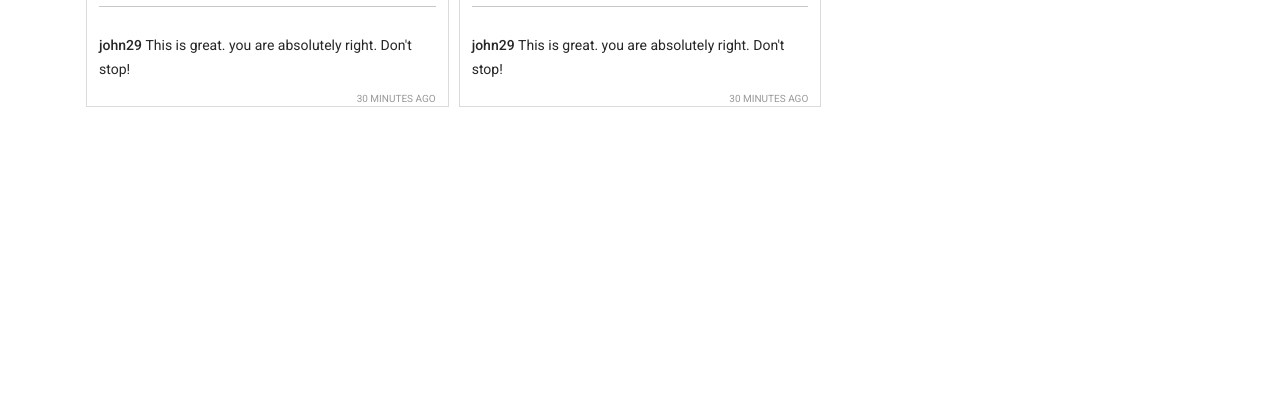
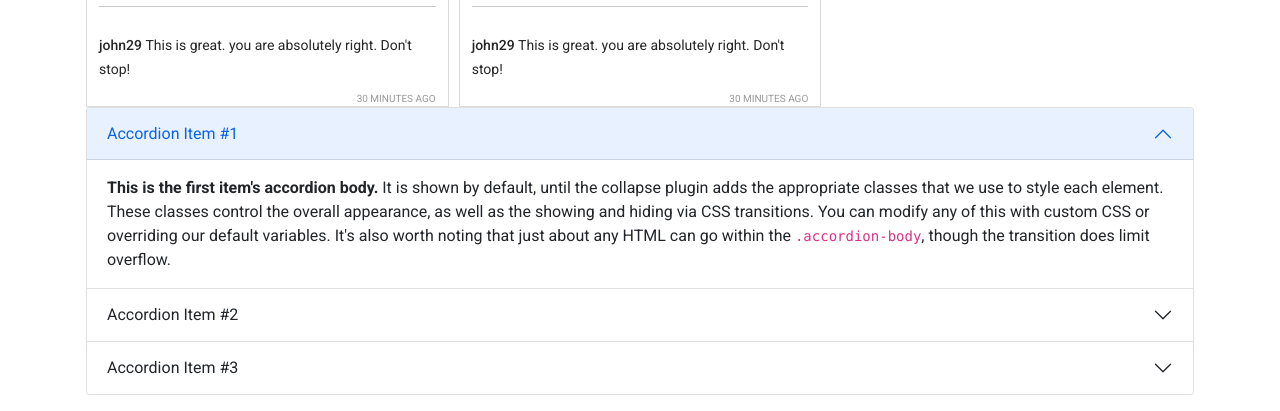
Before and after one commit to Mahamudul5/fixing-some-bug, a plain HTML site: page index.html in a window 1280 px wide. Shown: the part 1425-1836 px from the top of the page. Before the commit the page ends 1548 px from the top, so only its background shows below. Drawn offline with nearby package versions, Linux system fonts and the light colour scheme.

Commit message:
faq section added

```diff
--- a/index.html
+++ b/index.html
@@ -1,5 +1,6 @@
 <!DOCTYPE html>
 <html lang="en">
+
 <head>
     <meta charset="UTF-8" />
     <meta http-equiv="X-UA-Compatible" content="IE=edge" />
@@ -7,49 +8,32 @@
     <title>Insta-Sohor</title>
     <link rel="stylesheet" href="./css/style.css" />
     <!-- Latest compiled and minified CSS -->
-        <link
-            href="https://cdn.jsdelivr.net/npm/bootstrap@5.1.3/dist/css/bootstrap.min.css"
-            rel="stylesheet"
-            integrity="sha384-1BmE4kWBq78iYhFldvKuhfTAU6auU8tT94WrHftjDbrCEXSU1oBoqyl2QvZ6jIW3"
-            crossorigin="anonymous"
-        />
+    <link href="https://cdn.jsdelivr.net/npm/bootstrap@5.1.3/dist/css/bootstrap.min.css" rel="stylesheet"
+        integrity="sha384-1BmE4kWBq78iYhFldvKuhfTAU6auU8tT94WrHftjDbrCEXSU1oBoqyl2QvZ6jIW3" crossorigin="anonymous" />
 
     <!-- google Montserrat  font  -->
     <link rel="preconnect" href="https://fonts.googleapis.com" />
     <link rel="preconnect" href="https://fonts.gstatic.com" crossorigin />
-        <link
-            href="https://fonts.googleapis.com/css2?family=Montserrat:wght@300;400;500&display=swap"
-            rel="stylesheet"
-        />
-        <link
-            rel="stylesheet"
-            href="https://cdnjs.cloudflare.com/ajax/libs/font-awesome/6.0.0/css/all.min.css"
+    <link href="https://fonts.googleapis.com/css2?family=Montserrat:wght@300;400;500&display=swap" rel="stylesheet" />
+    <link rel="stylesheet" href="https://cdnjs.cloudflare.com/ajax/libs/font-awesome/6.0.0/css/all.min.css"
         integrity="sha512-9usAa10IRO0HhonpyAIVpjrylPvoDwiPUiKdWk5t3PyolY1cOd4DSE0Ga+ri4AuTroPR5aQvXU9xC6qOPnzFeg=="
-            crossorigin="anonymous"
-            referrerpolicy="no-referrer"
-        />
+        crossorigin="anonymous" referrerpolicy="no-referrer" />
+    <!-- js link for bootstrap  -->
+    <script src="https://cdn.jsdelivr.net/npm/bootstrap@5.0.2/dist/js/bootstrap.bundle.min.js"
+        integrity="sha384-MrcW6ZMFYlzcLA8Nl+NtUVF0sA7MsXsP1UyJoMp4YLEuNSfAP+JcXn/tWtIaxVXM"
+        crossorigin="anonymous"></script>
 </head>
 
 <body>
     <header>
         <nav class="navbar navbar-expand-lg navbar-light bg-light px-5">
             <a class="navbar-brand" href="#">Insta-Sohor</a>
-                <button
-                    class="navbar-toggler"
-                    type="button"
-                    data-toggle="collapse"
-                    data-target="#navbarSupportedContent"
-                    aria-controls="navbarSupportedContent"
-                    aria-expanded="false"
-                    aria-label="Toggle navigation"
-                >
+            <button class="navbar-toggler" type="button" data-toggle="collapse" data-target="#navbarSupportedContent"
+                aria-controls="navbarSupportedContent" aria-expanded="false" aria-label="Toggle navigation">
                 <span class="navbar-toggler-icon"></span>
             </button>
 
-                <div
-                    class="collapse navbar-collapse justify-content-end"
-                    id="navbarSupportedContent"
-                >
+            <div class="collapse navbar-collapse justify-content-end" id="navbarSupportedContent">
                 <ul class="navbar-nav mr-auto">
                     <li class="nav-link active" role="button" onclick="switchTab( 'posts' )">
                         <i class="fa-solid fa-house"></i>
@@ -76,10 +60,73 @@
         <div id="reported">
             <h1>Reported posts</h1>
         </div>
+        <!-- faq section start  -->
+        <section>
+            <div class="accordion" id="accordionExample">
+                <div class="accordion-item">
+                    <h2 class="accordion-header" id="headingOne">
+                        <button class="accordion-button" type="button" data-bs-toggle="collapse"
+                            data-bs-target="#collapseOne" aria-expanded="true" aria-controls="collapseOne">
+                            Accordion Item #1
+                        </button>
+                    </h2>
+                    <div id="collapseOne" class="accordion-collapse collapse show" aria-labelledby="headingOne"
+                        data-bs-parent="#accordionExample">
+                        <div class="accordion-body">
+                            <strong>This is the first item's accordion body.</strong> It is shown by default, until the
+                            collapse plugin adds the appropriate classes that we use to style each element. These
+                            classes control the overall appearance, as well as the showing and hiding via CSS
+                            transitions. You can modify any of this with custom CSS or overriding our default variables.
+                            It's also worth noting that just about any HTML can go within the
+                            <code>.accordion-body</code>, though the transition does limit overflow.
+                        </div>
+                    </div>
+                </div>
+                <div class="accordion-item">
+                    <h2 class="accordion-header" id="headingTwo">
+                        <button class="accordion-button collapsed" type="button" data-bs-toggle="collapse"
+                            data-bs-target="#collapseTwo" aria-expanded="false" aria-controls="collapseTwo">
+                            Accordion Item #2
+                        </button>
+                    </h2>
+                    <div id="collapseTwo" class="accordion-collapse collapse" aria-labelledby="headingTwo"
+                        data-bs-parent="#accordionExample">
+                        <div class="accordion-body">
+                            <strong>This is the second item's accordion body.</strong> It is hidden by default, until
+                            the collapse plugin adds the appropriate classes that we use to style each element. These
+                            classes control the overall appearance, as well as the showing and hiding via CSS
+                            transitions. You can modify any of this with custom CSS or overriding our default variables.
+                            It's also worth noting that just about any HTML can go within the
+                            <code>.accordion-body</code>, though the transition does limit overflow.
+                        </div>
+                    </div>
+                </div>
+                <div class="accordion-item">
+                    <h2 class="accordion-header" id="headingThree">
+                        <button class="accordion-button collapsed" type="button" data-bs-toggle="collapse"
+                            data-bs-target="#collapseThree" aria-expanded="false" aria-controls="collapseThree">
+                            Accordion Item #3
+                        </button>
+                    </h2>
+                    <div id="collapseThree" class="accordion-collapse collapse" aria-labelledby="headingThree"
+                        data-bs-parent="#accordionExample">
+                        <div class="accordion-body">
+                            <strong>This is the third item's accordion body.</strong> It is hidden by default, until the
+                            collapse plugin adds the appropriate classes that we use to style each element. These
+                            classes control the overall appearance, as well as the showing and hiding via CSS
+                            transitions. You can modify any of this with custom CSS or overriding our default variables.
+                            It's also worth noting that just about any HTML can go within the
+                            <code>.accordion-body</code>, though the transition does limit overflow.
+                        </div>
+                    </div>
+                </div>
+            </div>
+        </section>
     </main>
     <footer></footer>
 
     <!-- add javascript  file  -->
     <script src="./js/app.js"></script>
 </body>
+
 </html>
```
Lines whose indentation alone changed are shown as unchanged.
